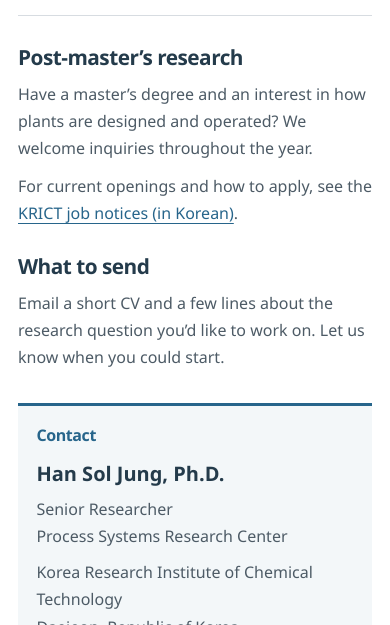
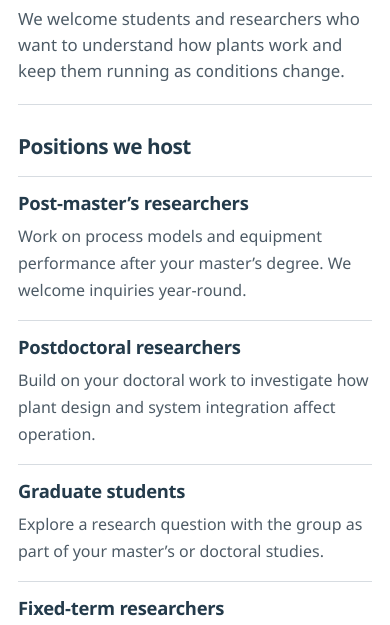
Before and after one commit to p2e-research-group/p2e-research-group.github.io, a plain HTML site: page join.html in a window 390 px wide. Shown: the part 188-813 px from the top of the page. Drawn offline with Linux system fonts and the light colour scheme.

Commit message:
Show physical and digital twins on Home and restore four ways to join P2E (#32)
* Update the About illustration and restore four research positions

* Add responsive twin artwork and the positions directory layout

```diff
--- /dev/null
+++ b/assets/join-positions.css
@@ -0,0 +1,12 @@
+/* A quiet, two-column directory of research paths; the contact panel stays separate. */
+.hv-join .join-sheet .join-heading p {max-width:58ch;font-size:clamp(1.05rem,1.7vw,1.25rem);line-height:1.55;margin:.65rem 0 0}
+.hv-join .join-positions {margin-top:clamp(1.75rem,4vw,3rem)}
+.hv-join .join-position-list {display:grid;grid-template-columns:repeat(2,minmax(0,1fr));column-gap:clamp(1.6rem,6vw,5rem);margin-top:1.05rem}
+.hv-join .join-position-list section {min-width:0;border-top:1px solid var(--sub-line);padding:1.05rem 0 1.2rem}
+.hv-join .join-position-list h3 {font-size:1.15rem;font-weight:650;letter-spacing:-.015em;line-height:1.35;margin:0 0 .45rem;color:var(--sub-ink)}
+.hv-join .join-position-list p {max-width:51ch}
+.hv-join .join-sheet .join-openings {max-width:none;border-block:1px solid var(--sub-line);padding:.8rem 0;font-size:1rem}
+@media (max-width:720px) {
+  .hv-join .join-position-list {grid-template-columns:minmax(0,1fr)}
+  .hv-join .join-position-list section {padding:.85rem 0 1rem}
+}
--- a/assets/lab.css
+++ b/assets/lab.css
@@ -33,4 +33,3 @@ body.hv-lab{background:white;color:var(--hv-text);font-family:"Segoe UI","Apple
 .hv-home .hv-system-figure img{display:block;width:100%;height:auto}
 @media(max-width:650px){.hv-banner [data-frame="1"] img{object-position:74% center}}
 .hv-home .hv-system-figure picture{display:block}
-.hv-home .hv-system-figure figcaption{margin:.65rem 0 0;padding-left:.75rem;border-left:2px solid #85aebb;color:#425b69;font-size:.92rem;line-height:1.45;text-align:left}
--- a/join.html
+++ b/join.html
@@ -4,7 +4,7 @@
   <meta charset="utf-8">
   <meta name="viewport" content="width=device-width,initial-scale=1">
   <title>Join Us | P2E Research Group</title>
-  <meta name="description" content="Post-master’s research at P2E: what to send, where to find KRICT openings and how to contact Han Sol Jung.">
+  <meta name="description" content="Research opportunities at P2E for post-master’s researchers, postdocs, graduate students and fixed-term researchers, with contact details and KRICT job notices.">
   <meta name="theme-color" content="#082b4d">
   <link rel="canonical" href="https://p2e-research-group.github.io/join.html">
   <link rel="icon" href="assets/p2e-favicon-v1.svg" type="image/svg+xml">
@@ -13,7 +13,7 @@
   <link rel="stylesheet" href="assets/responsive.css">
   <link rel="stylesheet" href="assets/editorial-polish.css">
   <meta property="og:title" content="Join Us | P2E Research Group">
-  <meta property="og:description" content="Post-master’s research at P2E: what to send, where to find KRICT openings and how to contact Han Sol Jung.">
+  <meta property="og:description" content="Research opportunities at P2E for post-master’s researchers, postdocs, graduate students and fixed-term researchers, with contact details and KRICT job notices.">
   <meta property="og:type" content="website">
   <meta property="og:url" content="https://p2e-research-group.github.io/join.html">
   <script>document.documentElement.classList.add('js')</script>
@@ -26,6 +26,7 @@
   <meta property="og:image:alt" content="P2E Research Group — Plant BOP &amp; Energy Systems Engineering. From core technology to operable plant systems.">
 <link rel="stylesheet" href="assets/interiors.css"><link rel="stylesheet" href="assets/lab.css">
   <link rel="stylesheet" href="assets/join-contact.css">
+  <link rel="stylesheet" href="assets/join-positions.css">
 </head>
 <body data-lang="en" class="hv-interior hv-join hv-lab">
 <a class="skip-link" href="#main-content"><span class="lang-en">Skip to content</span></a>
@@ -42,16 +43,34 @@
   <div class="shell join-sheet">
     <header class="join-heading">
       <h1>Join us</h1>
+      <p>We welcome students and researchers who want to understand how plants work and keep them running as conditions change.</p>
     </header>
+
+    <section class="join-positions" id="routes" aria-labelledby="join-who">
+      <h2 id="join-who">Positions we host</h2>
+      <div class="join-position-list">
+        <section>
+          <h3>Post-master’s researchers</h3>
+          <p>Work on process models and equipment performance after your master’s degree. We welcome inquiries year-round.</p>
+        </section>
+        <section>
+          <h3>Postdoctoral researchers</h3>
+          <p>Build on your doctoral work to investigate how plant design and system integration affect operation.</p>
+        </section>
+        <section>
+          <h3>Graduate students</h3>
+          <p>Explore a research question with the group as part of your master’s or doctoral studies.</p>
+        </section>
+        <section>
+          <h3>Fixed-term researchers</h3>
+          <p>Join a specific project for a defined term. The KRICT posting lists the role and contract period.</p>
+        </section>
+      </div>
+      <p class="join-openings">For current vacancies and application requirements, see the <a href="https://www.krict.kr/prog/jobOffer/kor/sub04_04_02_01/list.do">KRICT job notices (in Korean)</a>.</p>
+    </section>
 
     <div class="join-columns">
       <div class="join-guide">
-        <section id="routes" aria-labelledby="join-who">
-          <h2 id="join-who">Post-master’s research</h2>
-          <p>Have a master’s degree and an interest in how plants are designed and operated? We welcome inquiries throughout the year.</p>
-          <p>For current openings and how to apply, see the <a href="https://www.krict.kr/prog/jobOffer/kor/sub04_04_02_01/list.do">KRICT job notices (in Korean)</a>.</p>
-        </section>
-
         <section id="fit" aria-labelledby="join-how">
           <h2 id="join-how">What to send</h2>
           <p>Email a short CV and a few lines about the research question you’d like to work on. Let us know when you could start.</p>
```
Also changed, not shown: index.html (+1 -1 lines), assets/about-operable-twins-small.webp (added), assets/about-operable-twins.webp (added).
